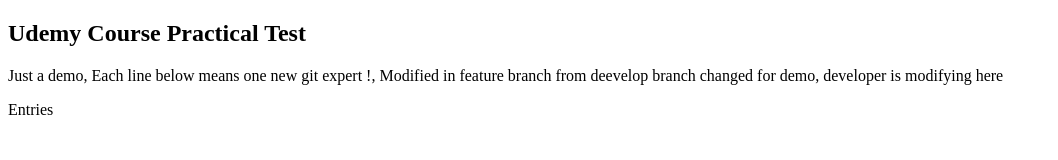
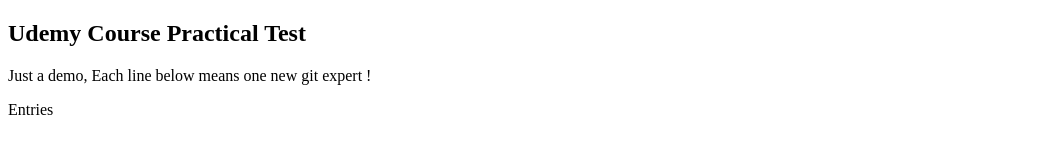
Before and after one commit to chai-trainer/gitfornondevelopers, a plain HTML site: page index.html in a window 1280 px wide. Shown: the whole page, without its empty margins (0-1058 px from the left). Drawn offline with Linux system fonts and the light colour scheme.

Commit message:
Update index.html

```diff
--- a/index.html
+++ b/index.html
@@ -7,7 +7,7 @@
   <body>
     <h2>Udemy Course Practical Test</h2>
     <p>
-      Just a demo, Each line below means one new git expert !, Modified in feature branch from deevelop branch changed for demo, developer is modifying here
+      Just a demo, Each line below means one new git expert !
     </p>
     <p>Entries</p>
   </body>
```
